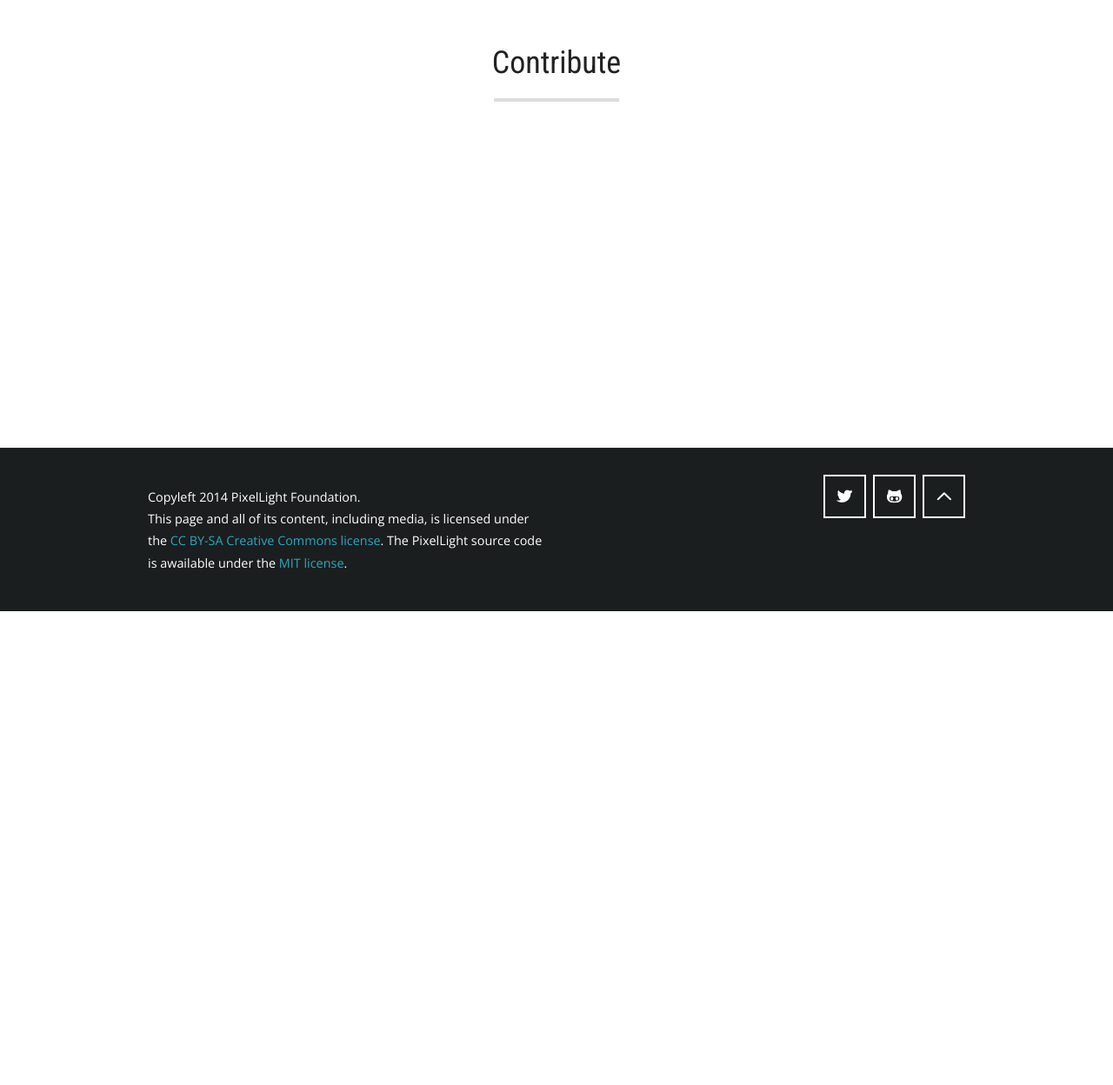
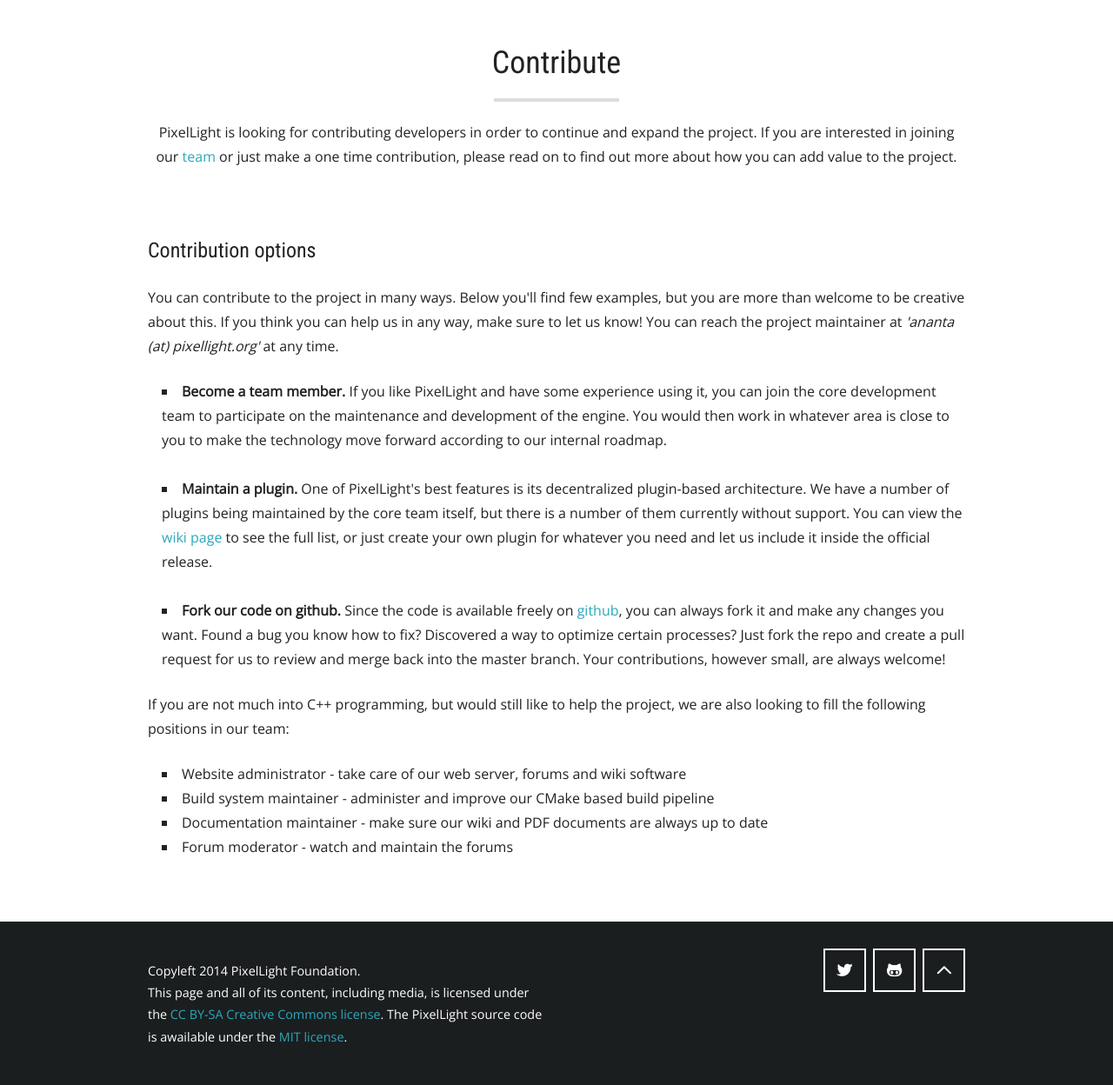
Before and after one commit to PixelLightFoundation/pixellight-web, a PHP site: page /contribute.php in a window 1280 px wide. Shown: the part 97-1345 px from the top of the page at 87% size. Before the commit the page ends 800 px from the top, so only its background shows below. Run offline with PHP 8.4, Linux system fonts and the light colour scheme; data that the repository does not hold is empty.

Commit message:
More content

```diff
--- a/contribute.php
+++ b/contribute.php
@@ -9,11 +9,27 @@ include('header.php');
 	<section class="container">
 		<div class="col grid12 textcenter">
 			<h2 class="bottom-shadow">Contribute</h2>
+			<p>PixelLight is looking for contributing developers in order to continue and expand the project. If you are interested in joining our <a href="team.php">team</a> or just make a one time contribution, please read on to find out more about how you can add value to the project.</p><br /><br />
 		</div>
-		<div class="col grid9">
+		<div class="col grid12">
+			<h3>Contribution options</h3>
+			<p>You can contribute to the project in many ways. Below you'll find few examples, but you are more than welcome to be creative about this. If you think you can help us in any way, make sure to let us know! You can reach the project maintainer at <em>'ananta (at) pixellight.org'</em> at any time.</p>
+			<ul>
+				<li><strong>Become a team member.</strong> If you like PixelLight and have some experience using it, you can join the core development team to participate on the maintenance and development of the engine. You would then work in whatever area is close to you to make the technology move forward according to our internal roadmap.<br /><br /></li>
 
-			<!-- CONTENT GOES HERE -->
+				<li><strong>Maintain a plugin.</strong> One of PixelLight's best features is its decentralized plugin-based architecture. We have a number of plugins being maintained by the core team itself, but there is a number of them currently without support. You can view the <a href="#">wiki page</a> to see the full list, or just create your own plugin for whatever you need and let us include it inside the official release.<br /><br /></li>
 
+				<li><strong>Fork our code on github.</strong> Since the code is available freely on <a href="#">github</a>, you can always fork it and make any changes you want. Found a bug you know how to fix? Discovered a way to optimize certain processes? Just fork the repo and create a pull request for us to review and merge back into the master branch. Your contributions, however small, are always welcome!</li>
+			</ul>
+			<p>If you are not much into C++ programming, but would still like to help the project, we are also looking to fill the following positions in our team:</p>
+			<ul>
+				<li>Website administrator - take care of our web server, forums and wiki software</li>
+				<li>Build system maintainer - administer and improve our CMake based build pipeline</li>
+				<li>Documentation maintainer - make sure our wiki and PDF documents are always up to date</li>
+				<li>Forum moderator - watch and maintain the forums</li>
+			</ul>
+
+			<h3></h3>
 		</div>
 	</section>
 	</div>
--- a/header.php
+++ b/header.php
@@ -2,7 +2,7 @@
 <html class="no-js">
 <head>
 	<meta charset="utf-8" />
-	<title><?php echo($page_title); ?>|PixelLight</title>
+	<title><?php echo($page_title); ?> | PixelLight</title>
 	<meta name="description" content="PixelLight free open source 3D application framework and rendering engine." />
 	<meta name="keywords" content="PixelLight, 3D, Engine, Open Source, Free, Game Engine" />
 	<meta name="viewport" content="width=device-width, initial-scale=1.0" />
@@ -36,8 +36,8 @@
 							?>
 							"><a href="team.php">Developers</a>
 							<ul>
-								<li><a href="team.php">The Team</a></li>
-								<li><a href="contribute.php">Contribute</a></li>
+								<li <?php if ($current_page == "team") echo('class="current_page_item"'); ?> ><a href="team.php">The Team</a></li>
+								<li <?php if ($current_page == "contribute") echo('class="current_page_item"'); ?> ><a href="contribute.php">Contribute</a></li>
 								<li><a href="#">Wiki</a></li>
 								<li><a href="#">Forums</a></li>
 							</ul>
```
Also changed, not shown: download.php (+5 -2 lines).
